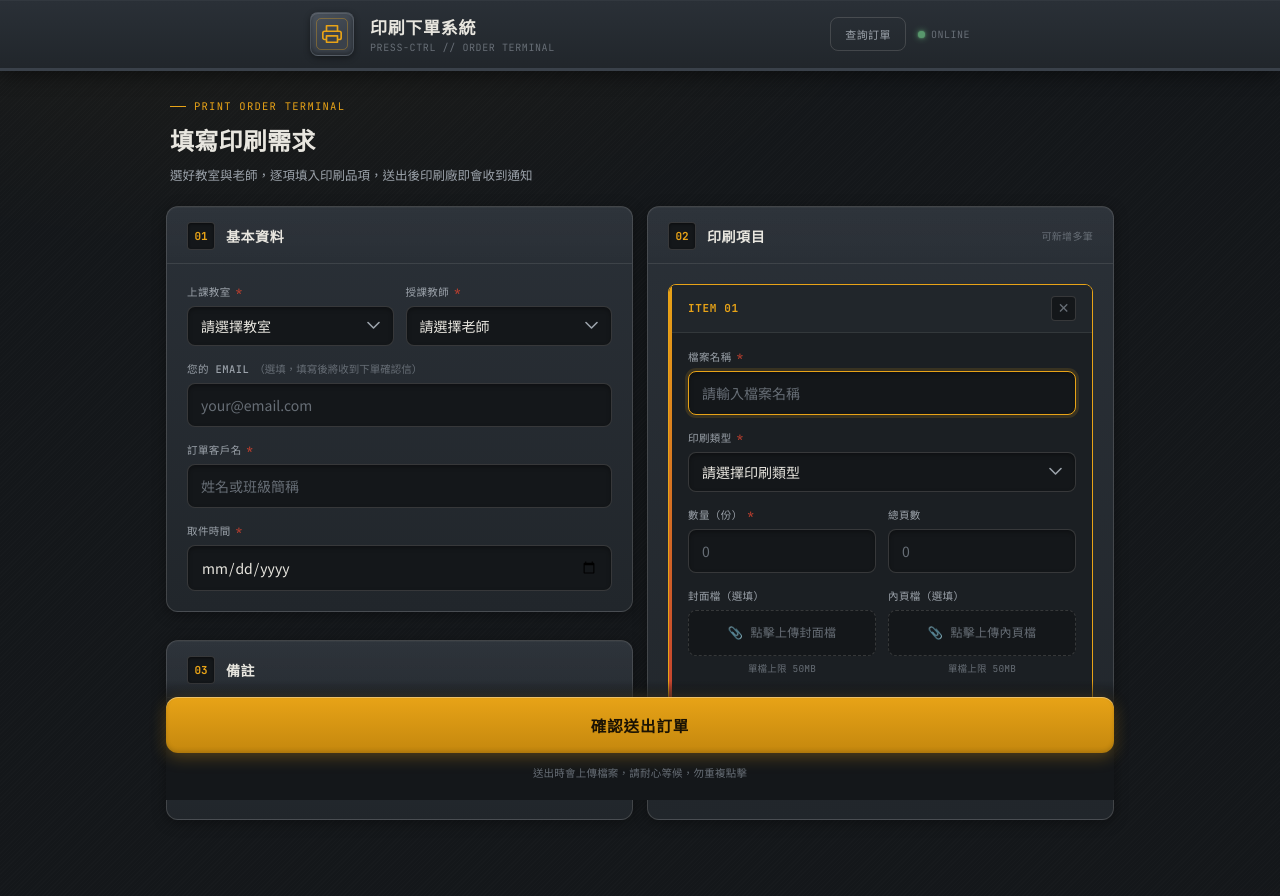
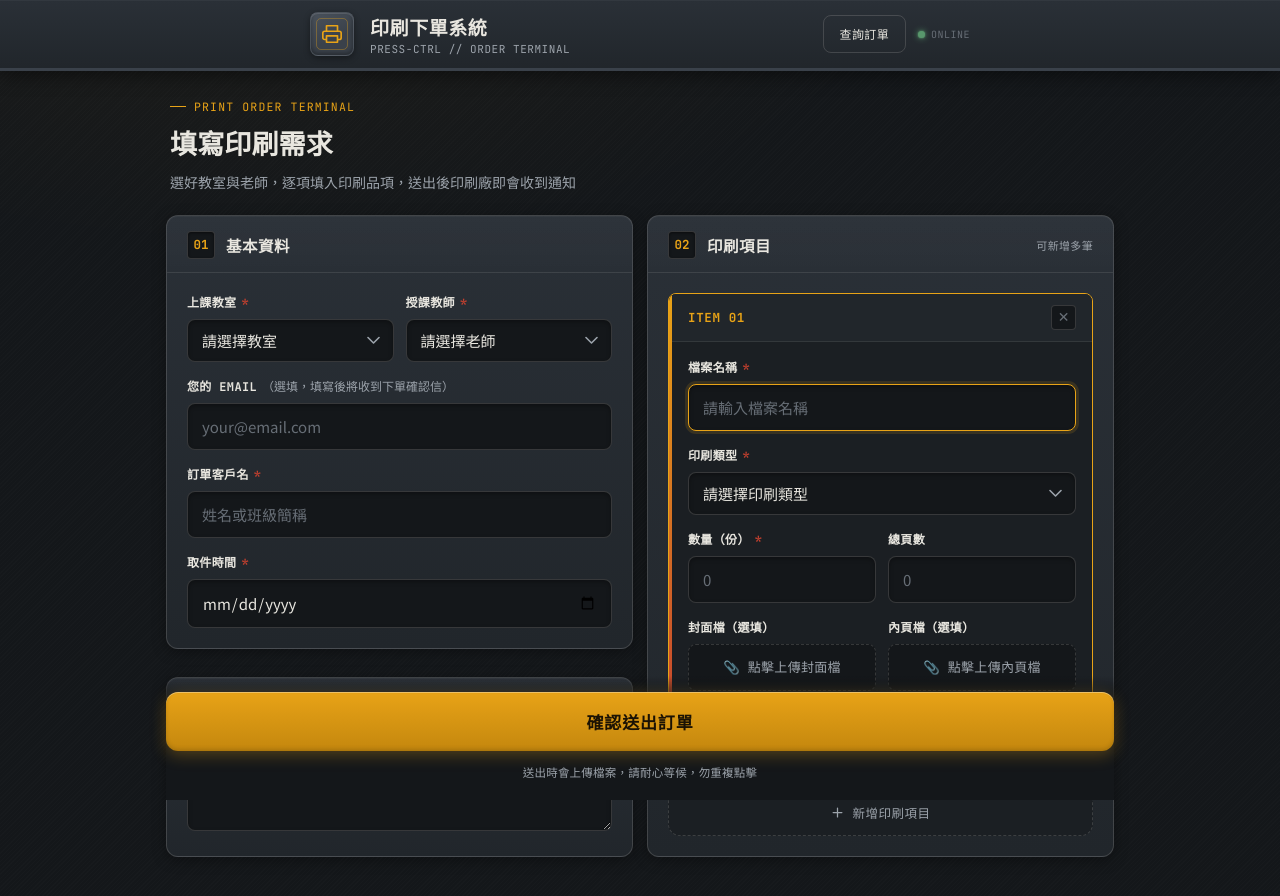
Before and after one commit to AllenGuShu/print-system-v2, a website: page public/index.html in a window 1280 px wide. Drawn offline with nearby package versions, Linux system fonts and the light colour scheme.

Commit message:
Update index.html

```diff
--- a/public/index.html
+++ b/public/index.html
@@ -75,18 +75,18 @@ body{
 .header-text{display:flex; flex-direction:column; gap:2px}
 .header-title{
   font-family:'Oswald',sans-serif;
-  font-size:17px; font-weight:600; letter-spacing:.04em; color:var(--ink);
+  font-size:19px; font-weight:700; letter-spacing:.03em; color:var(--ink);
   text-transform:uppercase;
 }
 .header-sub{
   font-family:'JetBrains Mono',monospace;
-  font-size:10px; color:var(--ink3); letter-spacing:.06em;
+  font-size:11px; color:var(--ink2); letter-spacing:.05em;
 }
 .header-right{margin-left:auto; display:flex; align-items:center; gap:10px}
 .nav-track-link{
-  font-family:'JetBrains Mono',monospace; font-size:11px; color:var(--ink2);
-  text-decoration:none; letter-spacing:.04em; text-transform:uppercase;
-  padding:8px 14px; border:1px solid var(--line-strong); border-radius:var(--r8);
+  font-family:'JetBrains Mono',monospace; font-size:12px; color:var(--ink);
+  text-decoration:none; letter-spacing:.03em; text-transform:uppercase;
+  padding:9px 16px; border:1px solid var(--line-strong); border-radius:var(--r8);
   transition:all .15s;
 }
 .nav-track-link:hover{border-color:var(--safety); color:var(--safety)}
@@ -108,16 +108,16 @@ body{
 /* ── Intro plate ── */
 .intro{padding:2px 4px 20px}
 .intro-eyebrow{
-  font-family:'JetBrains Mono',monospace; font-size:10.5px; color:var(--safety);
-  letter-spacing:.12em; text-transform:uppercase; margin-bottom:8px;
+  font-family:'JetBrains Mono',monospace; font-size:11.5px; color:var(--safety);
+  letter-spacing:.1em; text-transform:uppercase; margin-bottom:8px;
   display:flex; align-items:center; gap:8px;
 }
 .intro-eyebrow::before{content:'';width:16px;height:1px;background:var(--safety)}
 .intro h1{
-  font-family:'Oswald',sans-serif; font-size:24px; font-weight:600; color:var(--ink);
-  letter-spacing:.01em; margin-bottom:8px; text-transform:uppercase;
+  font-family:'Oswald',sans-serif; font-size:27px; font-weight:700; color:var(--ink);
+  letter-spacing:.005em; margin-bottom:9px; text-transform:uppercase;
 }
-.intro p{font-size:12.5px; color:var(--ink2); line-height:1.65}
+.intro p{font-size:14px; color:var(--ink2); line-height:1.7}
 
 /* ── Section: 控制面板單元 ── */
 .section{
@@ -140,15 +140,15 @@ body{
   border:1px solid var(--line-strong);
   box-shadow:inset 0 1px 3px rgba(0,0,0,.5);
   display:flex; align-items:center; justify-content:center;
-  font-family:'JetBrains Mono',monospace; font-size:11px; font-weight:700; color:var(--safety);
+  font-family:'JetBrains Mono',monospace; font-size:12.5px; font-weight:700; color:var(--safety);
   flex-shrink:0;
 }
 .section-title{
-  font-family:'Oswald',sans-serif; font-size:14px; font-weight:600; color:var(--ink);
-  letter-spacing:.04em; text-transform:uppercase;
+  font-family:'Oswald',sans-serif; font-size:15.5px; font-weight:700; color:var(--ink);
+  letter-spacing:.03em; text-transform:uppercase;
 }
 .section-hint{
-  margin-left:auto; font-family:'JetBrains Mono',monospace; font-size:10px; color:var(--ink3);
+  margin-left:auto; font-family:'JetBrains Mono',monospace; font-size:11px; color:var(--ink2);
   letter-spacing:.03em;
 }
 .section-body{padding:20px}
@@ -158,14 +158,14 @@ body{
 .field:last-child{margin-bottom:0}
 label{
   display:flex; align-items:center; gap:5px;
-  font-family:'JetBrains Mono',monospace; font-size:10.5px; font-weight:500; color:var(--ink2);
-  margin-bottom:7px; letter-spacing:.04em; text-transform:uppercase;
+  font-family:'JetBrains Mono',monospace; font-size:12px; font-weight:600; color:var(--ink);
+  margin-bottom:8px; letter-spacing:.03em; text-transform:uppercase;
 }
 .req{color:var(--press-red)}
-.optional{color:var(--ink3); font-weight:400; text-transform:none; letter-spacing:0; font-family:'Noto Sans TC',sans-serif}
+.optional{color:var(--ink2); font-weight:400; text-transform:none; letter-spacing:0; font-family:'Noto Sans TC',sans-serif; font-size:12px}
 
 input[type=text],input[type=email],input[type=date],input[type=number],select,textarea{
-  width:100%; padding:11px 13px; font-size:14px; font-family:'Noto Sans TC',sans-serif;
+  width:100%; padding:12px 14px; font-size:15px; font-family:'Noto Sans TC',sans-serif;
   color:var(--ink); background:var(--plate);
   border:1px solid var(--line-strong);
   border-radius:var(--r8);
@@ -206,8 +206,8 @@ textarea{resize:vertical; min-height:76px; line-height:1.6}
   display:flex; align-items:center; justify-content:space-between;
 }
 .item-num{
-  font-family:'JetBrains Mono',monospace; font-size:11px; color:var(--safety);
-  font-weight:700; letter-spacing:.06em;
+  font-family:'JetBrains Mono',monospace; font-size:12.5px; color:var(--safety);
+  font-weight:700; letter-spacing:.05em;
 }
 .item-del{
   width:25px; height:25px; border:1px solid var(--line-strong); border-radius:var(--r4);
@@ -219,7 +219,7 @@ textarea{resize:vertical; min-height:76px; line-height:1.6}
 
 .file-drop{
   border:1px dashed var(--line-strong); border-radius:var(--r8); padding:13px 15px;
-  text-align:center; cursor:pointer; transition:all .15s; font-size:12px; color:var(--ink3);
+  text-align:center; cursor:pointer; transition:all .15s; font-size:13px; color:var(--ink2);
   background:var(--plate);
   font-family:'JetBrains Mono',monospace; letter-spacing:.02em;
   line-height:1.5;
@@ -227,11 +227,11 @@ textarea{resize:vertical; min-height:76px; line-height:1.6}
 .file-drop:hover{border-color:var(--safety); background:var(--safety-dim); color:var(--safety)}
 .file-drop.has-file{border-color:var(--gauge-green); background:var(--gauge-green-dim); color:var(--gauge-green); border-style:solid; font-weight:500}
 .file-drop.file-toobig{border-color:var(--press-red); background:var(--press-red-dim); color:var(--press-red); border-style:solid; font-weight:500}
-.file-drop .file-size{display:block; font-size:10px; opacity:.75; margin-top:2px; font-weight:400}
+.file-drop .file-size{display:block; font-size:11px; opacity:.85; margin-top:3px; font-weight:400}
 .file-input{display:none}
 .file-limit-note{
-  font-family:'JetBrains Mono',monospace; font-size:9.5px; color:var(--ink3);
-  text-align:center; margin-top:5px; letter-spacing:.02em;
+  font-family:'JetBrains Mono',monospace; font-size:10.5px; color:var(--ink2);
+  text-align:center; margin-top:6px; letter-spacing:.02em;
 }
 
 .add-item-btn{
@@ -255,8 +255,8 @@ textarea{resize:vertical; min-height:76px; line-height:1.6}
   width:100%; padding:17px;
   background:linear-gradient(180deg, #E8A317, #C4870E);
   color:#1A1204; border:none;
-  border-radius:var(--r12); font-size:15.5px; font-weight:700;
-  font-family:'Oswald',sans-serif; letter-spacing:.06em; text-transform:uppercase;
+  border-radius:var(--r12); font-size:17px; font-weight:700;
+  font-family:'Oswald',sans-serif; letter-spacing:.05em; text-transform:uppercase;
   cursor:pointer;
   box-shadow:0 4px 16px rgba(232,163,23,.3), inset 0 1px 0 rgba(255,255,255,.35), inset 0 -2px 4px rgba(0,0,0,.15);
   transition:filter .15s, transform .1s, box-shadow .15s;
@@ -265,7 +265,7 @@ textarea{resize:vertical; min-height:76px; line-height:1.6}
 .submit-btn:active{transform:translateY(0)}
 .submit-btn:disabled{background:var(--steel); color:var(--ink3); cursor:not-allowed; transform:none; box-shadow:none}
 .submit-note{
-  text-align:center; font-family:'JetBrains Mono',monospace; font-size:10.5px; color:var(--ink3);
+  text-align:center; font-family:'JetBrains Mono',monospace; font-size:11.5px; color:var(--ink2);
   margin-top:12px; line-height:1.7; letter-spacing:.02em;
 }
 
@@ -286,14 +286,14 @@ textarea{resize:vertical; min-height:76px; line-height:1.6}
 }
 .success-mark svg{width:34px;height:34px}
 #success-screen h2{
-  font-family:'Oswald',sans-serif; font-size:24px; font-weight:600; text-transform:uppercase;
-  letter-spacing:.03em; margin-bottom:10px; color:var(--ink);
+  font-family:'Oswald',sans-serif; font-size:27px; font-weight:700; text-transform:uppercase;
+  letter-spacing:.02em; margin-bottom:11px; color:var(--ink);
 }
-#success-screen p{font-size:14px; color:var(--ink2); line-height:1.7}
+#success-screen p{font-size:15px; color:var(--ink2); line-height:1.75}
 .order-ref{
   display:inline-block; margin:20px auto 0; padding:10px 20px;
   background:var(--plate2); border:1px solid var(--line-strong); border-radius:var(--r8);
-  font-family:'JetBrains Mono',monospace; font-size:12px; color:var(--safety);
+  font-family:'JetBrains Mono',monospace; font-size:13.5px; color:var(--safety);
   box-shadow:inset 0 2px 4px rgba(0,0,0,.3);
 }
 .reset-btn{
@@ -306,7 +306,7 @@ textarea{resize:vertical; min-height:76px; line-height:1.6}
 .reset-btn:hover{border-color:var(--safety); color:var(--safety)}
 
 .field-err{
-  font-family:'JetBrains Mono',monospace; font-size:10.5px; color:var(--press-red);
+  font-family:'JetBrains Mono',monospace; font-size:11.5px; color:var(--press-red);
   margin-top:5px; display:none; letter-spacing:.02em;
 }
 .field-err.show{display:block}
```
